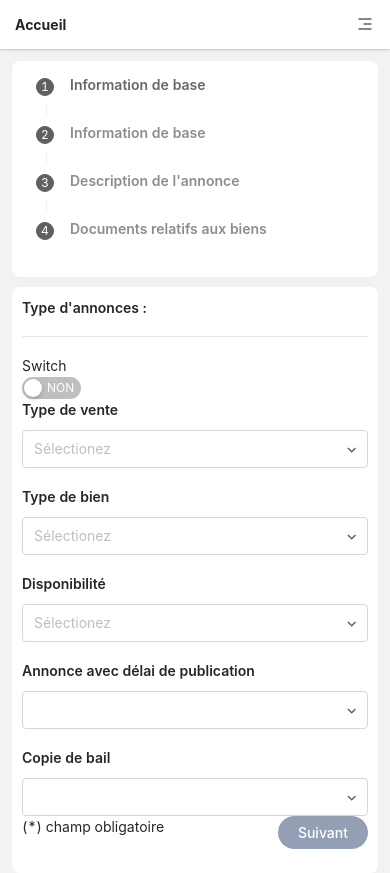
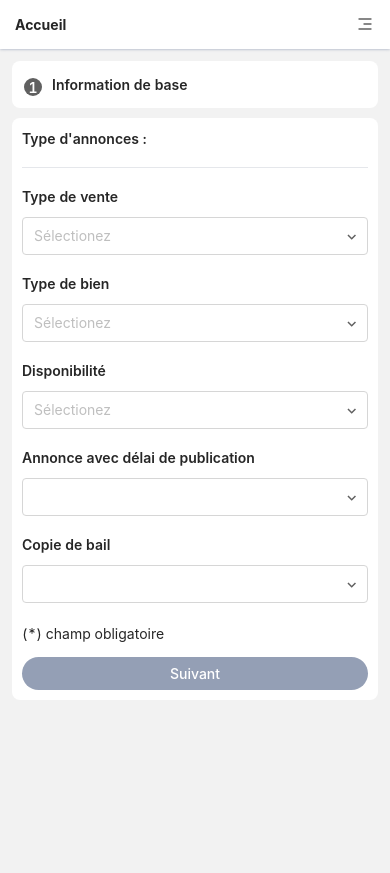
Before and after one commit to marion586/front-office-invest, a Vue app: page /ajouter in a window 390 px wide. After the commit the page ends 844 px from the top, so only its background shows below. Built offline with nearby package versions, Linux system fonts and the light colour scheme.

Commit message:
Modification de quelque affichage du côté responsive => Ok

```diff
--- a/src/pages/addProduct/components/PropertyType/PropertyType.vue
+++ b/src/pages/addProduct/components/PropertyType/PropertyType.vue
@@ -20,8 +20,6 @@ function onClickNext(){
             <div class="info__body">
                   <p class="info__title">Type d'annonces :</p>
                   <hr class="info__divider">
-
-                  <Switch />
                   <div class="info__input-container">
                         <div class="info__input-item" v-for="item in element">
                               <label for="" class="info__select-label">{{item.label}}</label>
@@ -58,10 +56,10 @@ function onClickNext(){
                   @apply my-[18px]
             }
             &__footer{
-                  @apply flex justify-between h-[47px];
+                  @apply flex justify-between h-[67px] md:h-[47px] flex flex-col md:flex-row mt-[20px];
             }
             &__my-btn{
-                  @apply h-[33px] rounded-[100px];
+                  @apply h-[33px] rounded-[100px] w-[100%] md:w-[110px] ;
             }
             &__container{
                   @apply flex flex-col justify-between h-[100%];
--- a/src/pages/addProduct/components/SideBar/SideBar.vue
+++ b/src/pages/addProduct/components/SideBar/SideBar.vue
@@ -11,10 +11,18 @@ const menuList = ref<Array<any>>(data);
 
 <template>
       <div class="steps__container">
+            <!-- <div class="flex md:hidden" v-for="(item, idItem) in menuList" :key="idItem">
+                  <div class="steps__icon"> {{idItem + 1}} </div>
+            </div> -->
+            <div class="steps__phone-steps" >
+                  <div class="steps__icon"> {{1}} </div>
+                  <p class="">{{menuList[0].label}}</p>
+            </div>
             <a-steps
                   :current="current"
                   direction="vertical"
                   size="small"
+                  class="hidden md:flex"
             >
                   <a-step v-for="item in menuList">
                         <template #title>
@@ -25,7 +33,7 @@ const menuList = ref<Array<any>>(data);
                                     class="steps-description hidden md:flex"
                                     direction="vertical"
                               >
-                                    <a-step v-for="subItem in item.subMenu">
+                                    <a-step v-for="subItem in item.subMenu" :key="subItem.id">
                                           <template #title>
                                                 {{subItem.label}}
                                           </template>
@@ -118,6 +126,22 @@ const menuList = ref<Array<any>>(data);
             &__flex{
                   @apply flex;
             }
+            &__icon{
+                  background-color: var(--color-gray-icon);
+                  width: 18px;
+                  height: 18px;
+                  border-color: var(--color-gray-icon);
+                  display: flex;
+                  justify-content: center;
+                  align-items: center;
+                  margin-top: 5px;
+                  color: white;
+                  border-radius: 50%;
+            }
+
+            &__phone-steps{
+                  @apply flex gap-[10px] items-center text-[14px] font-semibold md:hidden w-[100%];
+            }
 
       }
 
```
